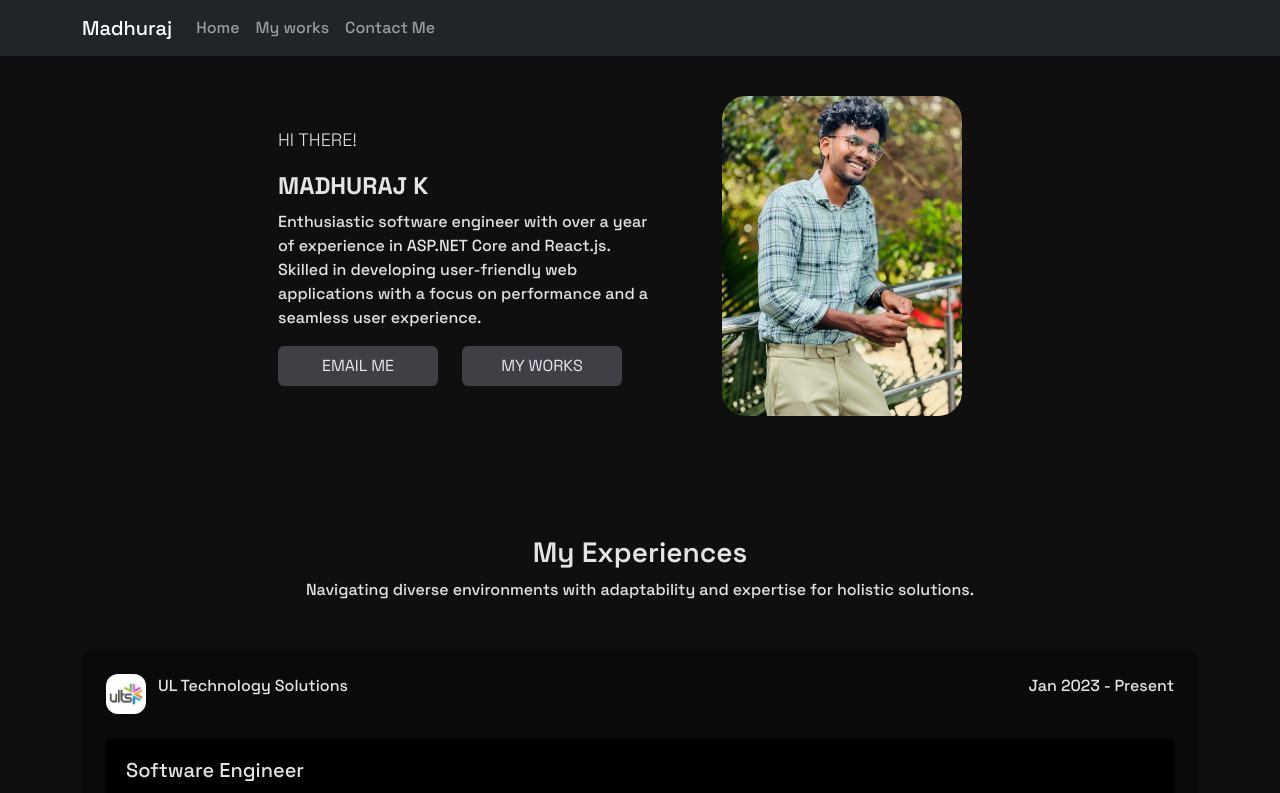
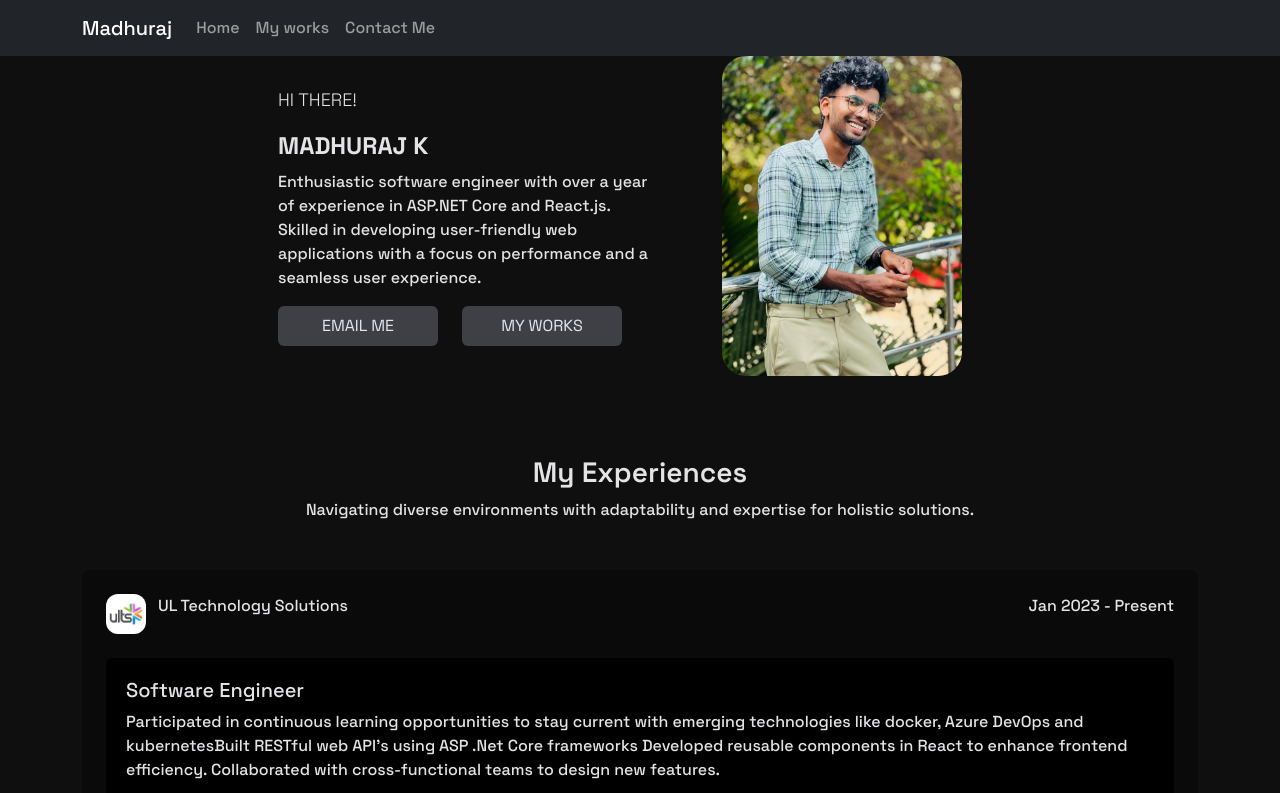
Before and after one commit to kmadhuraj/personal-portfolio, a React (Vite) app: page / in a window 1280 px wide. Shown: the top 793 px of the page. Built offline with nearby package versions, Linux system fonts and the light colour scheme.

Commit message:
10th commit

```diff
--- a/src/pages/HomePage.jsx
+++ b/src/pages/HomePage.jsx
@@ -37,8 +37,8 @@ export default function HomePage() {
   // const navigate = useNavigate();
   useEffect(() => {
     AOS.init({
-      once: true,
-      disable: "phone",
+      // once: true,
+      // disable: "phone",
       duration: 700,
       easing: "ease-out-cubic",
     });
@@ -90,7 +90,7 @@ export default function HomePage() {
         }}
         className="tw-text-zinc-200 tw-flex tw-flex-col tw-items-center tw-gap-20 "
       >
-        <div className="tw-flex tw-justify-center tw-p-10">
+        <div className="tw-flex tw-justify-center ">
           <div
             id="home"
             className=" tw-flex tw-flex-col tw-gap-5 md:tw-flex-row tw-items-center  md:tw-justify-evenly  md:tw-items-center"
--- a/src/pages/sub-pages/contact/ContactForm.jsx
+++ b/src/pages/sub-pages/contact/ContactForm.jsx
@@ -80,7 +80,7 @@ export default function ContactForm() {
         className="tw-py-12 "
         id="contact"
       >
-        <div className="  tw-mx-auto px-5 max-w-lg">
+        <div className="  tw-mx-auto max-w-lg">
           <h2 className="mb-8">I Love to here from you.</h2>
           <p>Connect with Me Today. Let's Create Something Amazing Together!</p>
 
```
